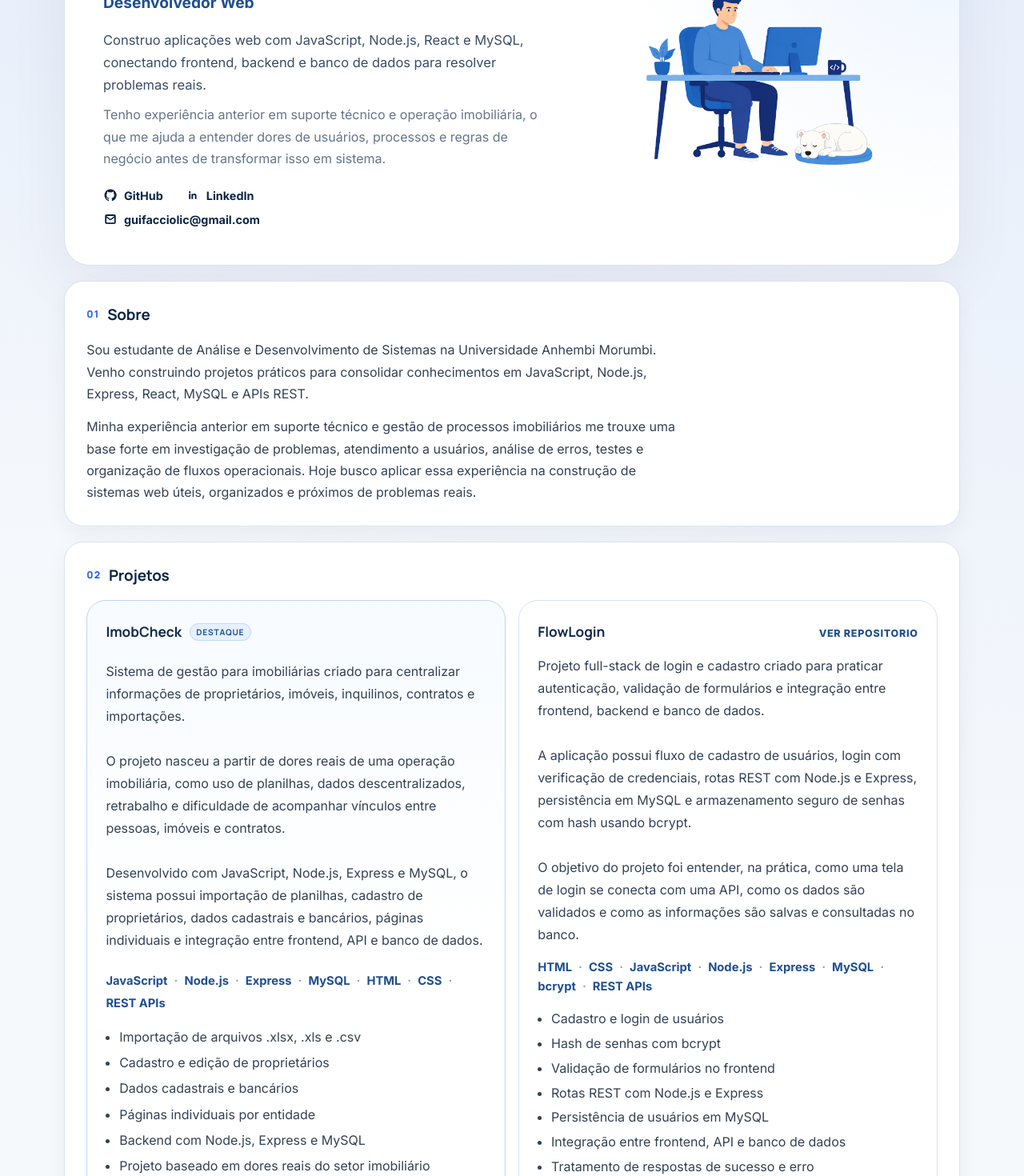
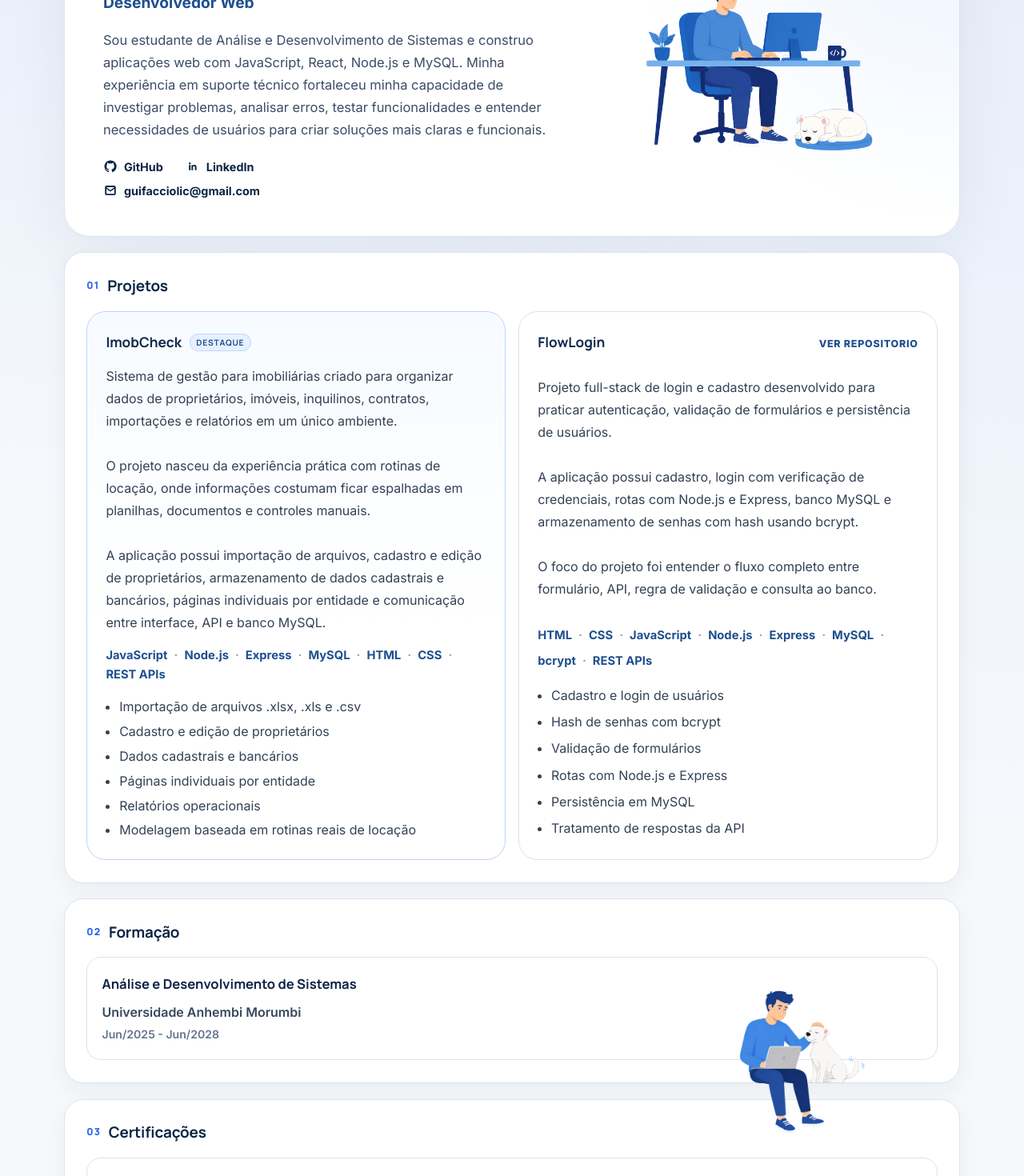
Before and after one commit to GuiFaccioli/meu-curriculo, a React (Vite) app: page / in a window 1280 px wide. Shown: the part 180-1650 px from the top of the page at 80% size. Built offline with nearby package versions, Linux system fonts and the light colour scheme.

Commit message:
mudanca no texto do header

```diff
--- a/src/App.tsx
+++ b/src/App.tsx
@@ -11,8 +11,6 @@ import { resumeData } from './data/resume'
 import './App.css'
 
 function App() {
-  const aboutParagraphs = resumeData.about.split('\n\n')
-
   return (
     <div className="app">
       <HeaderHero
@@ -24,14 +22,6 @@ function App() {
       />
 
       <main>
-        <SectionBlock title="Sobre">
-          <div className="about-copy">
-            {aboutParagraphs.map((paragraph) => (
-              <p key={paragraph}>{paragraph}</p>
-            ))}
-          </div>
-        </SectionBlock>
-
         <SectionBlock title="Projetos">
           <div className="projects-grid">
             {resumeData.projects.map((project) => (
--- a/src/components/HeaderHero.tsx
+++ b/src/components/HeaderHero.tsx
@@ -11,13 +11,16 @@ type HeaderHeroProps = {
 }
 
 export function HeaderHero({ name, title, subtitle, intro, links }: HeaderHeroProps) {
+  const hasSubtitle = subtitle.trim().length > 0
+  const hasIntro = intro.trim().length > 0
+
   return (
     <header className="hero card">
       <div className="hero-content">
         <h1>{name}</h1>
         <p className="hero-title">{title}</p>
-        <p className="hero-description">{subtitle}</p>
-        <p className="hero-intro">{intro}</p>
+        {hasSubtitle ? <p className="hero-description">{subtitle}</p> : null}
+        {hasIntro ? <p className="hero-intro">{intro}</p> : null}
         <SocialLinks links={links} />
       </div>
 
--- a/src/data/resume.ts
+++ b/src/data/resume.ts
@@ -46,9 +46,8 @@ export const resumeData = {
   name: 'Guilherme Faccioli',
   title: 'Desenvolvedor Web',
   subtitle:
-    'Construo aplicações web com JavaScript, Node.js, React e MySQL, conectando frontend, backend e banco de dados para resolver problemas reais.',
-  heroIntro:
-    'Tenho experiência anterior em suporte técnico e operação imobiliária, o que me ajuda a entender dores de usuários, processos e regras de negócio antes de transformar isso em sistema.',
+    'Sou estudante de Análise e Desenvolvimento de Sistemas e construo aplicações web com JavaScript, React, Node.js e MySQL. Minha experiência em suporte técnico fortaleceu minha capacidade de investigar problemas, analisar erros, testar funcionalidades e entender necessidades de usuários para criar soluções mais claras e funcionais.',
+  heroIntro: '',
   links: [
     { label: 'GitHub', href: 'https://github.com/GuiFaccioli' },
     {
@@ -57,12 +56,11 @@ export const resumeData = {
     },
     { label: 'E-mail', href: 'mailto:guifacciolic@gmail.com' },
   ] as ResumeLink[],
-  about:
-    'Sou estudante de Análise e Desenvolvimento de Sistemas na Universidade Anhembi Morumbi. Venho construindo projetos práticos para consolidar conhecimentos em JavaScript, Node.js, Express, React, MySQL e APIs REST.\n\nMinha experiência anterior em suporte técnico e gestão de processos imobiliários me trouxe uma base forte em investigação de problemas, atendimento a usuários, análise de erros, testes e organização de fluxos operacionais. Hoje busco aplicar essa experiência na construção de sistemas web úteis, organizados e próximos de problemas reais.',
+  about: '',
   skills: [
     {
       title: 'Frontend',
-      items: ['HTML', 'CSS', 'JavaScript', 'TypeScript', 'React','APIs REST'],
+      items: ['HTML', 'CSS', 'JavaScript', 'TypeScript', 'React', 'Consumo de APIs'],
     },
     {
       title: 'Backend',
@@ -72,7 +70,7 @@ export const resumeData = {
         'MySQL',
         'APIs REST',
         'Autenticação com bcrypt',
-  'Integração frontend/backend',
+        'Integração com banco de dados',
       ],
     },
     {
@@ -84,10 +82,10 @@ export const resumeData = {
       items: [
         'CRUD',
         'Validação de formulários',
-        'Consumo de API',
-        'Banco de dados relacional',
+        'Modelagem relacional',
         'Organização de código',
         'Importação de dados',
+        'Regras de negócio',
       ],
     },
   ] as SkillGroupData[],
@@ -95,22 +93,22 @@ export const resumeData = {
     {
       name: 'ImobCheck',
       description:
-        'Sistema de gestão para imobiliárias criado para centralizar informações de proprietários, imóveis, inquilinos, contratos e importações.\n\nO projeto nasceu a partir de dores reais de uma operação imobiliária, como uso de planilhas, dados descentralizados, retrabalho e dificuldade de acompanhar vínculos entre pessoas, imóveis e contratos.\n\nDesenvolvido com JavaScript, Node.js, Express e MySQL, o sistema possui importação de planilhas, cadastro de proprietários, dados cadastrais e bancários, páginas individuais e integração entre frontend, API e banco de dados.',
+        'Sistema de gestão para imobiliárias criado para organizar dados de proprietários, imóveis, inquilinos, contratos, importações e relatórios em um único ambiente.\n\nO projeto nasceu da experiência prática com rotinas de locação, onde informações costumam ficar espalhadas em planilhas, documentos e controles manuais.\n\nA aplicação possui importação de arquivos, cadastro e edição de proprietários, armazenamento de dados cadastrais e bancários, páginas individuais por entidade e comunicação entre interface, API e banco MySQL.',
       technologies: ['JavaScript', 'Node.js', 'Express', 'MySQL', 'HTML', 'CSS', 'REST APIs'],
       highlights: [
         'Importação de arquivos .xlsx, .xls e .csv',
         'Cadastro e edição de proprietários',
         'Dados cadastrais e bancários',
         'Páginas individuais por entidade',
-        'Backend com Node.js, Express e MySQL',
-        'Projeto baseado em dores reais do setor imobiliário',
+        'Relatórios operacionais',
+        'Modelagem baseada em rotinas reais de locação',
       ],
     },
     {
       name: 'FlowLogin',
       link: 'https://github.com/GuiFaccioli/FlowLogin',
       description:
-        'Projeto full-stack de login e cadastro criado para praticar autenticação, validação de formulários e integração entre frontend, backend e banco de dados.\n\nA aplicação possui fluxo de cadastro de usuários, login com verificação de credenciais, rotas REST com Node.js e Express, persistência em MySQL e armazenamento seguro de senhas com hash usando bcrypt.\n\nO objetivo do projeto foi entender, na prática, como uma tela de login se conecta com uma API, como os dados são validados e como as informações são salvas e consultadas no banco.',
+        'Projeto full-stack de login e cadastro desenvolvido para praticar autenticação, validação de formulários e persistência de usuários.\n\nA aplicação possui cadastro, login com verificação de credenciais, rotas com Node.js e Express, banco MySQL e armazenamento de senhas com hash usando bcrypt.\n\nO foco do projeto foi entender o fluxo completo entre formulário, API, regra de validação e consulta ao banco.',
       technologies: [
         'HTML',
         'CSS',
@@ -124,11 +122,10 @@ export const resumeData = {
       highlights: [
         'Cadastro e login de usuários',
         'Hash de senhas com bcrypt',
-        'Validação de formulários no frontend',
-        'Rotas REST com Node.js e Express',
-        'Persistência de usuários em MySQL',
-        'Integração entre frontend, API e banco de dados',
-        'Tratamento de respostas de sucesso e erro',
+        'Validação de formulários',
+        'Rotas com Node.js e Express',
+        'Persistência em MySQL',
+        'Tratamento de respostas da API',
       ],
     },
   ] as Project[],
@@ -142,8 +139,8 @@ export const resumeData = {
         'Aumento do nível de satisfação dos clientes com os atendimentos em mais de 90%.',
         'Execução de testes manuais e validação de fluxos da aplicação.',
         'Identificação, registro e acompanhamento de bugs junto ao time técnico.',
-        'Apoio na criação de relatórios e acompanhamento de métricas para suporte à decisão.',
-        'Contribuição para melhorias no produto com base em feedbacks, erros recorrentes e problemas identificados pelos usuários.',
+        'Criação de relatórios e acompanhamento de métricas para apoio à decisão.',
+        'Contribuição para melhorias no produto a partir de feedbacks, erros recorrentes e dificuldades relatadas pelos usuários.',
       ],
     },
     {
@@ -155,7 +152,7 @@ export const resumeData = {
         'Atendimento a proprietários, inquilinos e interessados.',
         'Organização de documentos, contratos, prazos e pendências.',
         'Atuação como preposto em casos relacionados à área de locação.',
-        'Melhoria de processos internos e acompanhamento de fluxos operacionais.',
+        'Acompanhamento de demandas administrativas e melhoria de fluxos internos.',
       ],
     },
   ] as Experience[],
```
Lines whose indentation alone changed are shown as unchanged.
